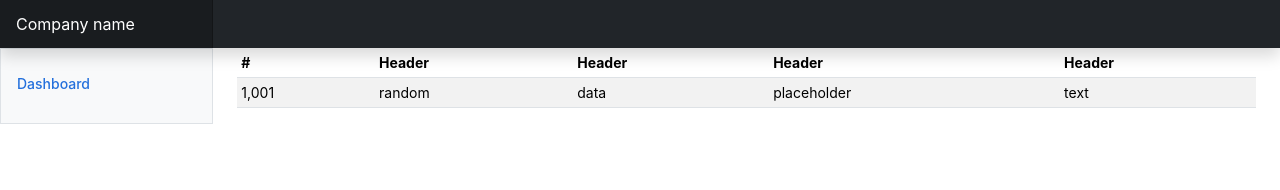
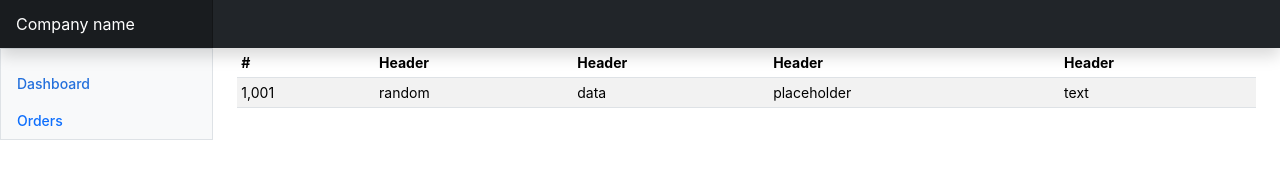
Before and after one commit to ngelrojas/prj-admin, a React (Create React App) app in the folder react-admin/: page / in a window 1280 px wide. Shown: the top 190 px of the page. Built offline with nearby package versions, Linux system fonts and the light colour scheme.

Commit message:
add: adding component in class and function components

```diff
--- a/react-admin/src/App.tsx
+++ b/react-admin/src/App.tsx
@@ -1,49 +1,16 @@
 import React from 'react';
-import logo from './logo.svg';
 import './App.css';
+import Nav from "./components/Nav";
+import Menu from "./components/Menu";
 
 function App() {
   return (
     <div className="App">
-      <header className="navbar sticky-top bg-dark flex-md-nowrap p-0 shadow" data-bs-theme="dark">
-        <a className="navbar-brand col-md-3 col-lg-2 me-0 px-3 fs-6 text-white" href="#">Company name</a>
-
-        <ul className="navbar-nav flex-row d-md-none">
-          <li className="nav-item text-nowrap">
-            <button className="nav-link px-3 text-white" type="button" data-bs-toggle="collapse" data-bs-target="#navbarSearch" aria-controls="navbarSearch" aria-expanded="false" aria-label="Toggle search">
-              <span className="navbar-toogler-icon"></span>
-            </button>
-          </li>
-        </ul>
-
-        <div id="navbarSearch" className="navbar-search w-100 collapse">
-          <input className="form-control w-100 rounded-0 border-0" type="text"
-                 placeholder="Search" aria-label="Search" />
-        </div>
-      </header>
+      <Nav />
 
       <div className="container-fluid">
         <div className="row">
-          <div className="sidebar border border-right col-md-3 col-lg-2 p-0 bg-body-tertiary">
-            <div className="offcanvas-md offcanvas-end bg-body-tertiary" id="sidebarMenu" aria-labelledby="sidebarMenuLabel">
-              <div className="offcanvas-header">
-                <h5 className="offcanvas-title" id="sidebarMenuLabel">Company name</h5>
-                <button type="button" className="btn-close" data-bs-dismiss="offcanvas" data-bs-target="#sidebarMenu" aria-label="Close"></button>
-              </div>
-              <div className="offcanvas-body d-md-flex flex-column p-0 pt-lg-3 overflow-y-auto">
-                <ul className="nav flex-column">
-                  <li className="nav-item">
-                    <a className="nav-link d-flex align-items-center gap-2 active">
-                      Dashboard
-                    </a>
-                  </li>
-                </ul>
-
-
-
-              </div>
-            </div>
-          </div>
+            <Menu />
 
           <main className="col-md-9 ms-sm-auto col-lg-10 px-md-4">
 
--- /dev/null
+++ b/react-admin/src/components/Menu.tsx
@@ -0,0 +1,29 @@
+import React from "react";
+
+export default function Menu() {
+    return(
+        <div className="sidebar border border-right col-md-3 col-lg-2 p-0 bg-body-tertiary">
+            <div className="offcanvas-md offcanvas-end bg-body-tertiary" id="sidebarMenu" aria-labelledby="sidebarMenuLabel">
+                <div className="offcanvas-header">
+                    <h5 className="offcanvas-title" id="sidebarMenuLabel">Company name</h5>
+                    <button type="button" className="btn-close" data-bs-dismiss="offcanvas" data-bs-target="#sidebarMenu" aria-label="Close"></button>
+                </div>
+                <div className="offcanvas-body d-md-flex flex-column p-0 pt-lg-3 overflow-y-auto">
+                    <ul className="nav flex-column">
+                        <li className="nav-item">
+                            <a className="nav-link d-flex align-items-center gap-2 active">
+                                Dashboard
+                            </a>
+                        </li>
+                        <li className="nav-item">
+                            <a className="nav-link d-flex align-items-center gap-2">
+                                Orders
+                            </a>
+                        </li>
+                    </ul>
+
+                </div>
+            </div>
+        </div>
+    )
+}
--- /dev/null
+++ b/react-admin/src/components/Nav.tsx
@@ -0,0 +1,26 @@
+import React, {Component} from "react";
+
+class Nav extends Component {
+    render(){
+        return(
+            <header className="navbar sticky-top bg-dark flex-md-nowrap p-0 shadow" data-bs-theme="dark">
+                <a className="navbar-brand col-md-3 col-lg-2 me-0 px-3 fs-6 text-white" href="#">Company name</a>
+
+                <ul className="navbar-nav flex-row d-md-none">
+                    <li className="nav-item text-nowrap">
+                        <button className="nav-link px-3 text-white" type="button" data-bs-toggle="collapse" data-bs-target="#navbarSearch" aria-controls="navbarSearch" aria-expanded="false" aria-label="Toggle search">
+                            <span className="navbar-toogler-icon"></span>
+                        </button>
+                    </li>
+                </ul>
+
+                <div id="navbarSearch" className="navbar-search w-100 collapse">
+                    <input className="form-control w-100 rounded-0 border-0" type="text"
+                           placeholder="Search" aria-label="Search" />
+                </div>
+            </header>
+            )
+    }
+}
+
+export default Nav;
```
